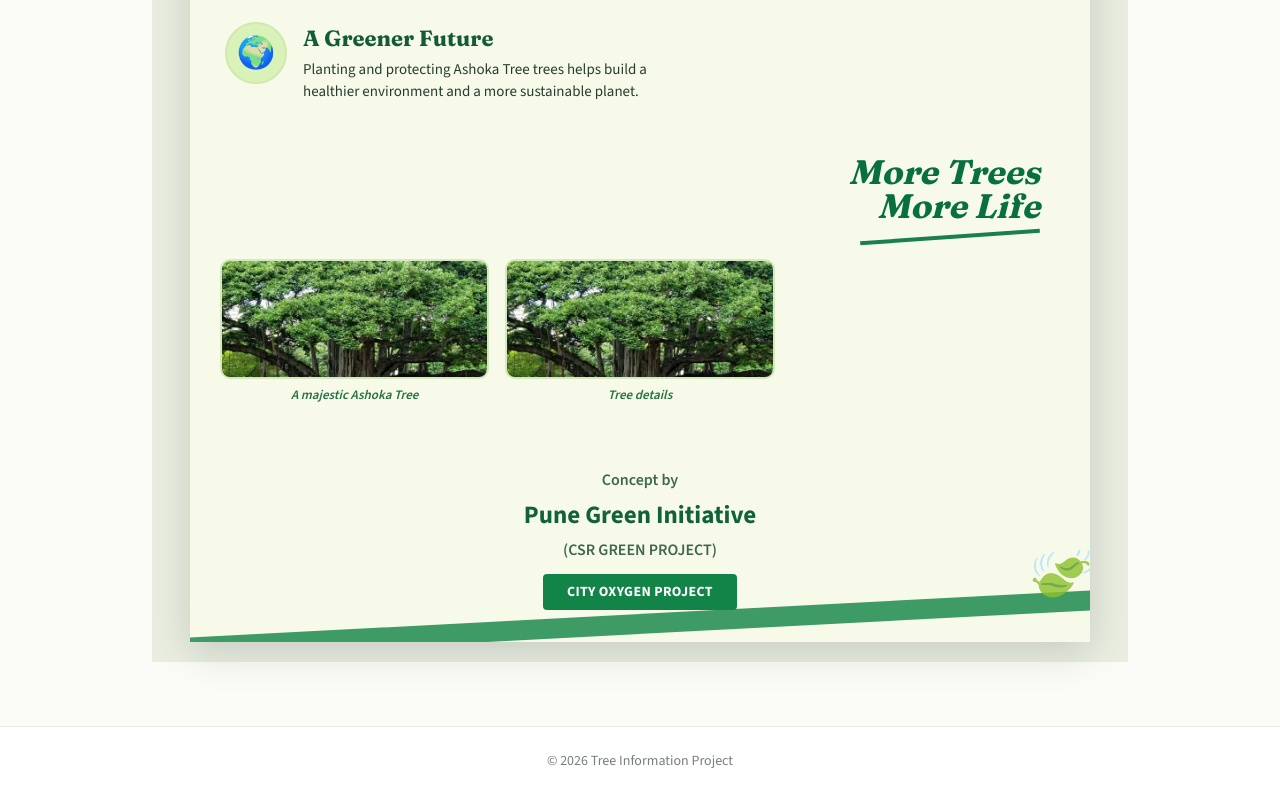
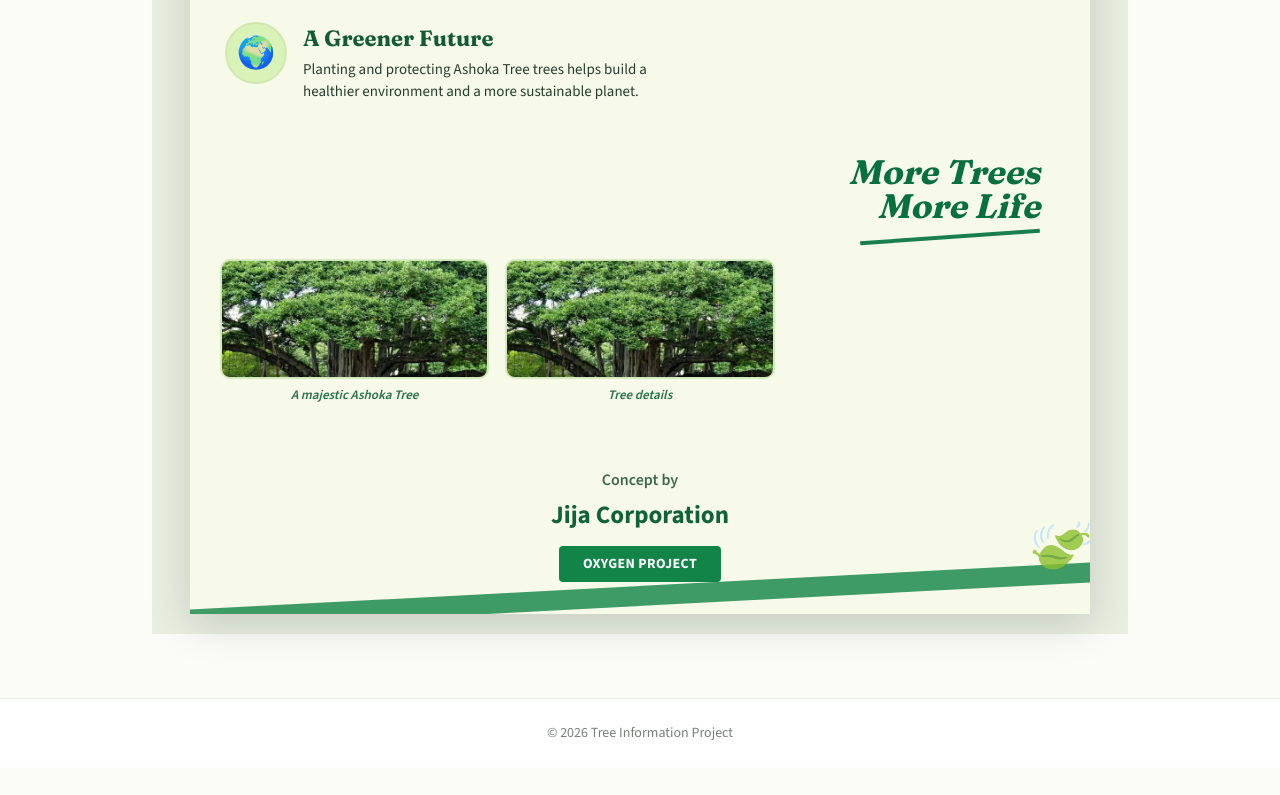
Before and after one commit to evsachin/tree-info-vip, a React (Vite) app: page /tree/ashoka-tree in a window 1280 px wide. Shown: the part 1152-1947 px from the top of the page. After the commit the page ends 1919 px from the top, so only its background shows below. Built offline with nearby package versions, Linux system fonts and the light colour scheme; no server answers.

Commit message:
code jija corp

```diff
--- a/src/data/trees.js
+++ b/src/data/trees.js
@@ -233,9 +233,9 @@ export const trees = [
     slug: "ashoka-tree",
 
     organization: {
-      name: "Pune Green Initiative",
-      initiativeName: "CSR GREEN PROJECT",
-      projectName: "CITY OXYGEN PROJECT",
+      name: "Jija Corporation",
+      initiativeName: "",
+      projectName: "OXYGEN PROJECT",
       totalTrees: 650,
     },
 
```
Also changed, not shown: .sf/orgs/00Dfj00000abmXBEAY/metadata-catalog/catalog.json.
